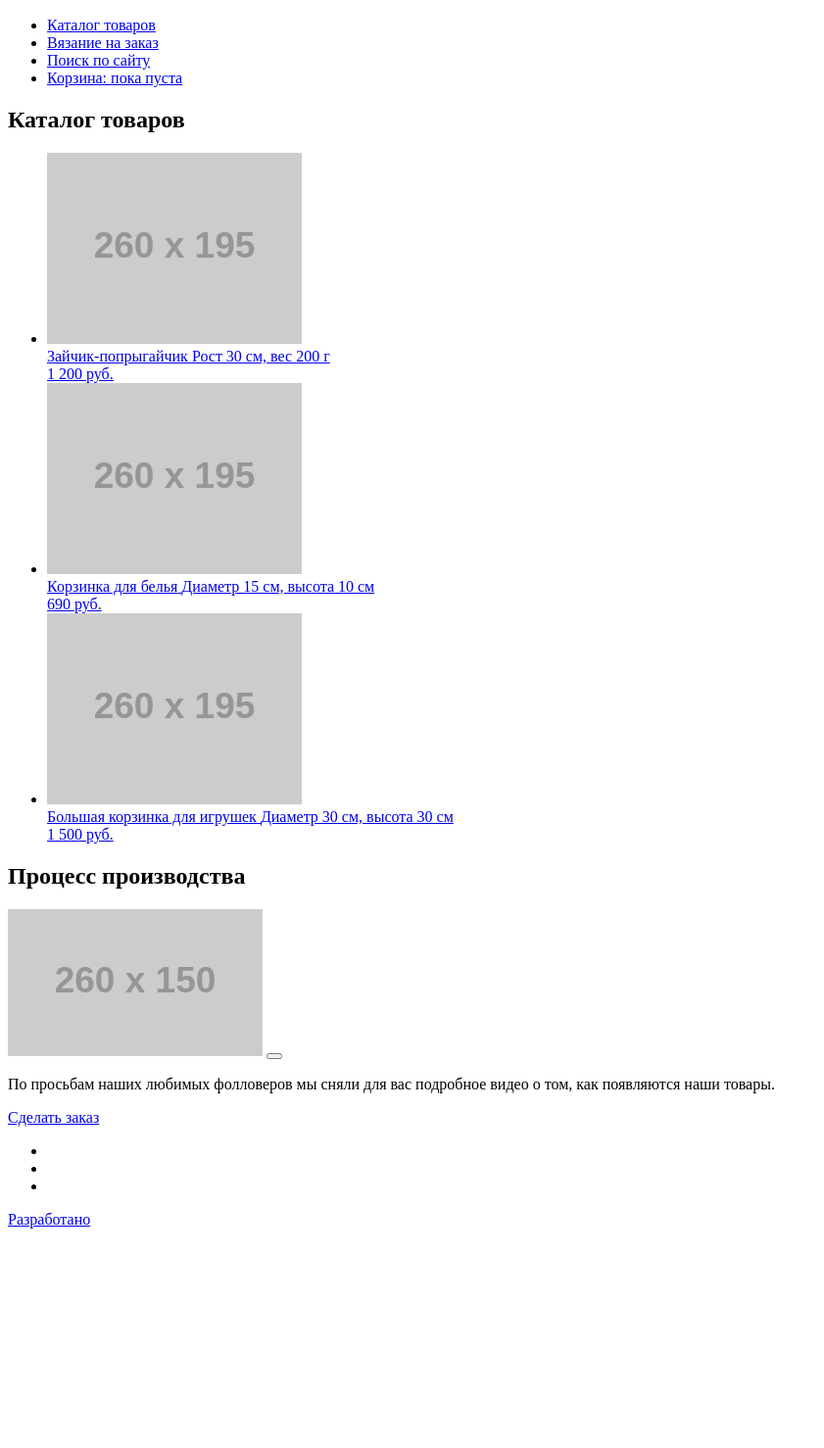
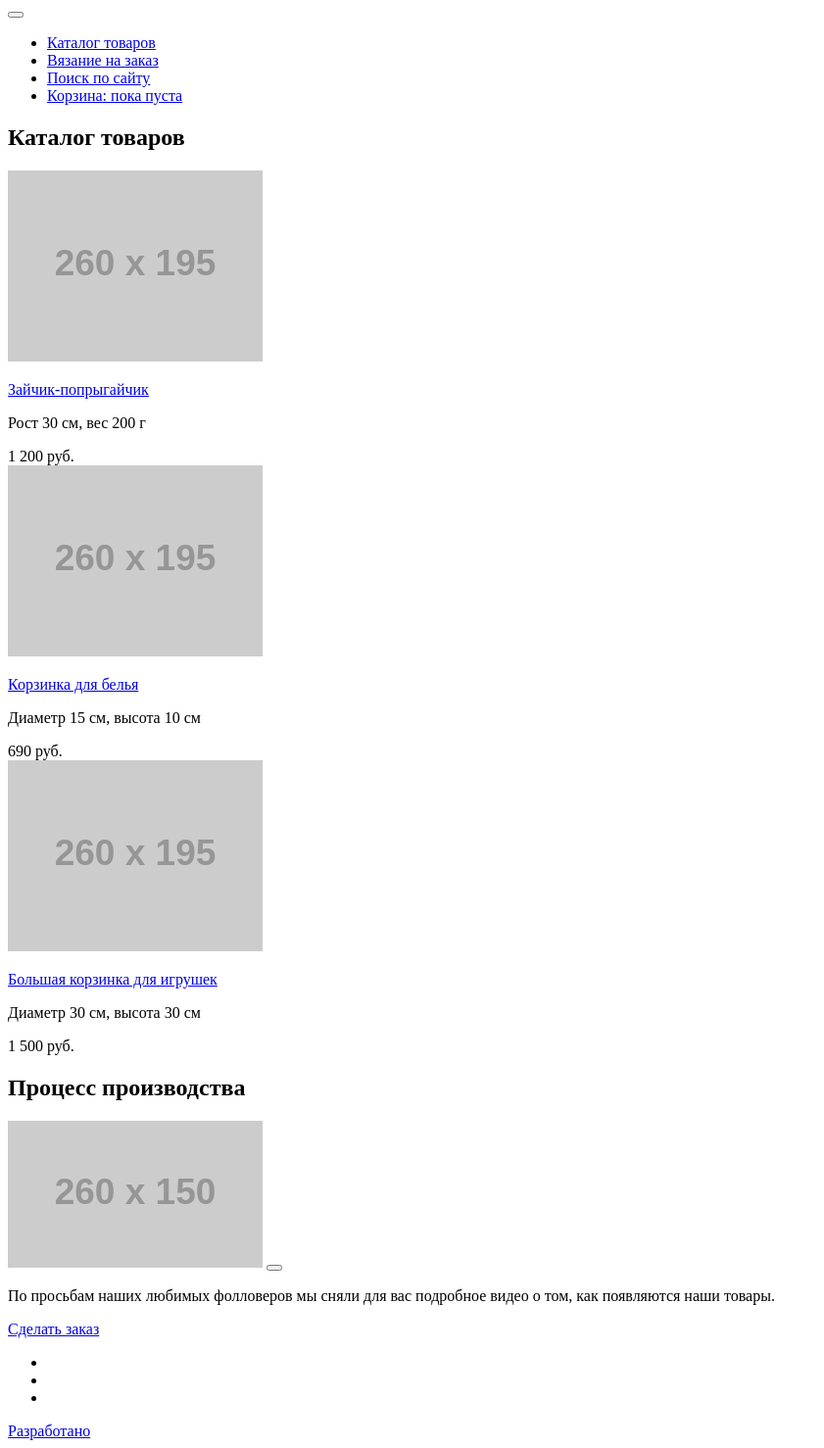
Before and after one commit to luuuv/24290-mishka, a website: page catalog.html in a window 1280 px wide. Shown: the part 46-1524 px from the top of the page at 98% size, without its empty margins (0-841 px from the left). Before the commit the page ends 1308 px from the top, so only its background shows below. Drawn offline with Linux system fonts and the light colour scheme; placeholder pictures from the web are drawn by us.

Commit message:
Marking - v2

```diff
--- a/catalog.html
+++ b/catalog.html
@@ -10,8 +10,7 @@
         <img src="http://placehold.it/86x35" width="86" height="35" alt="Мишка лого" title="Мишка лого">
       </div>
       <nav class="main-nav main-nav--closed">
-        <div class="main-nav__burger-menu"></div>
-        <div class="main-nav__inner">
+        <button class="main-nav__burger-menu main-nav__burger-menu--burger-tap"></button>
         <ul class="main-nav__list">
           <li class="main-nav__item">
             <a href="#" title="Каталог товаров">Каталог товаров</a>
@@ -26,45 +25,57 @@
             <a href="#" title="Корзина">Корзина: пока пуста</a>
           </li>
         </ul>
-        </div>
       </nav>
     </header>
 
     <main class="main-inner">
       <section class="catalog">
         <h1>Каталог товаров</h1>
-        <ul class="catalog__list">
-          <li class="catalog__item">
-            <a href="#" title="">
+        <div class="catalog__item">
+          <a href="#" title="Зайчик-попрыгайчик">
             <img src="http://placehold.it/260x195" title="Зайчик-попрыгайчик" alt="Зайчик-попрыгайчик">
+          </a>
           <div class="catalog__product-info">
-                <span class="catalog__product-title">Зайчик-попрыгайчик</span>
-                <span class="catalog__product-text">Рост 30 см, вес 200 г</span>
+            <a href="#" title="Зайчик-попрыгайчик">
+              <p class="catalog__product-title">Зайчик-попрыгайчик</p>
+            </a>
+            <p class="catalog__product-text">Рост 30 см, вес 200 г</p>
           </div>
           <div class="catalog__price">1 200 руб.</div>
+          <a href="#" title="Зайчик-попрыгайчик">
+            <div class="catalog__bucket"></div>
           </a>
-          </li>
-          <li class="catalog__item">
-            <a href="#" title="">
+        </div>
+        <div class="catalog__item">
+          <a href="#" title="Корзинка для белья">
             <img src="http://placehold.it/260x195" title="Корзинка для белья" alt="Корзинка для белья">
+          </a>
           <div class="catalog__product-info">
-                <span class="catalog__product-title">Корзинка для белья</span>
-                <span class="catalog__product-text">Диаметр 15 см, высота 10 см</span>
+            <a href="#" title="Корзинка для белья">
+              <p class="catalog__product-title">Корзинка для белья</p>
+            </a>
+            <p class="catalog__product-text">Диаметр 15 см, высота 10 см</p>
           </div>
           <div class="catalog__price">690 руб.</div>
+          <a href="#" title="Корзинка для белья">
+            <div class="catalog__bucket"></div>
           </a>
-          </li>
-          <li class="catalog__item">
-            <a href="#" title="">
+        </div>
+        <div class="catalog__item">
+          <a href="#" title="Большая корзинка для игрушек">
             <img src="http://placehold.it/260x195" title="Большая корзинка для игрушек" alt="Большая корзинка для игрушек">
+          </a>
           <div class="catalog__product-info">
-                <span class="catalog__product-title">Большая корзинка для игрушек</span>
-                <span class="catalog__product-text">Диаметр 30 см, высота 30 см</span>
+            <a href="#" title="Большая корзинка для игрушек">
+              <p class="catalog__product-title">Большая корзинка для игрушек</p>
+            </a>
+            <p class="catalog__product-text">Диаметр 30 см, высота 30 см</p>
           </div>
           <div class="catalog__price">1 500 руб.</div>
+          <a href="#" title="Большая корзинка для игрушек">
+            <div class="catalog__bucket"></div>
           </a>
-          </li>
-        </ul>
+        </div>
       </section>
       <section class="process">
         <h2>Процесс производства</h2>
@@ -81,13 +92,11 @@
     </main>
 
     <footer class="page-footer">
-      <div class="contacts__social">
-        <ul>
-          <li class="igm-social"><a href="#" title="Инстаграм"></a></li>
-          <li class="fb-social"><a href="#" title="Фейсбук"></a></li>
-          <li class="tw-social"><a href="#" title="Твиттер"></a></li>
+      <ul class="contacts__social">
+        <li class="contacts__social-block contacts__social-block--igm"><a href="#" title="Инстаграм"></a></li>
+        <li class="contacts__social-block contacts__social-block--fb"><a href="#" title="Фейсбук"></a></li>
+        <li class="contacts__social-block contacts__social-block--tw"><a href="#" title="Твиттер"></a></li>
       </ul>
-      </div>
       <div class="contacts__dev">
         <a href="#" title="">Разработано</a>
       </div>
```
Also changed, not shown: form.html (+6 -12 lines), index.html (+22 -42 lines). Lines whose indentation alone changed are shown as unchanged.
